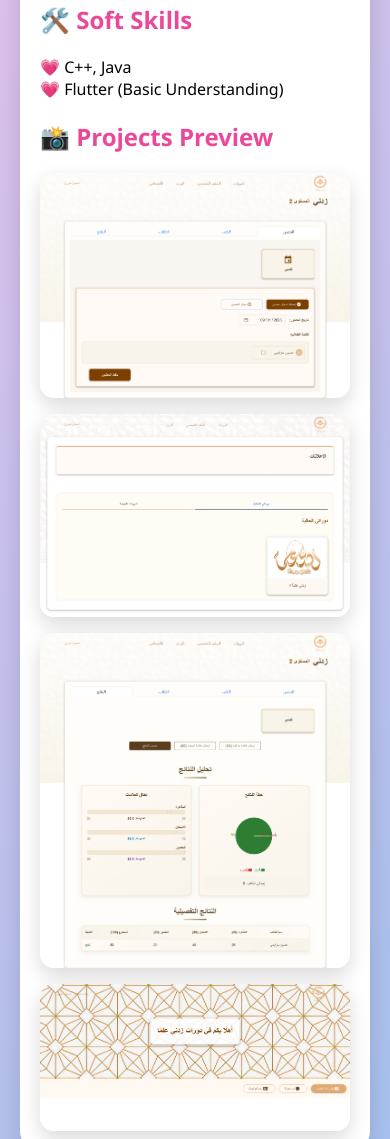
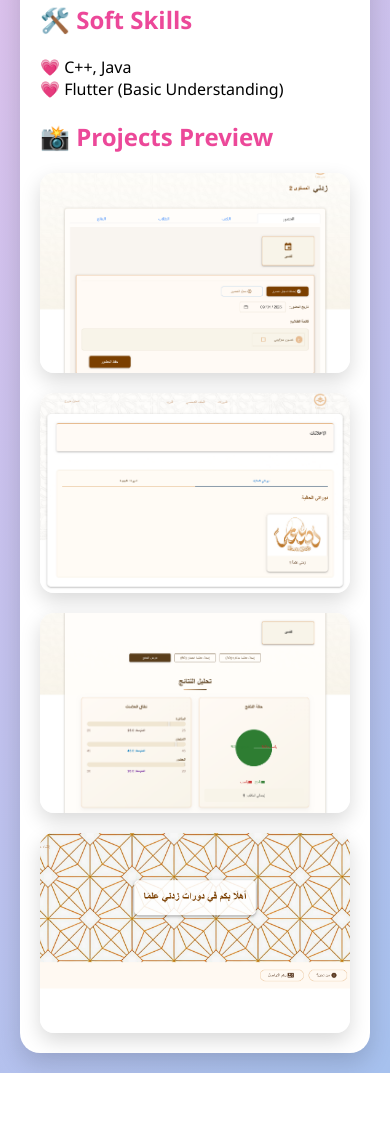
Before and after one commit to bayanwehba/bayanwehba, a plain HTML site: page index.html in a window 390 px wide. Shown: the part 885-2024 px from the top of the page. After the commit the page ends 1958 px from the top, so only its background shows below. Drawn offline with Linux system fonts and the light colour scheme.

Commit message:
Update style.css

```diff
--- a/style.css
+++ b/style.css
@@ -14,6 +14,7 @@ body {
   box-shadow: 0 10px 25px rgba(0, 0, 0, 0.15);
 }
 
+/* Titles */
 h1 {
   text-align: center;
   color: #7c3aed;
@@ -42,22 +43,23 @@ ul li::before {
   content: "💗 ";
 }
 
+/* 🔥 FIXED PROJECTS GRID */
 .projects {
   display: grid;
-  grid-template-columns: repeat(auto-fit, minmax(180px, 1fr));
-  gap: 16px;
+  grid-template-columns: 1fr 1fr; /* لابتوب: صورتين جنب بعض */
+  gap: 20px;
   margin-top: 20px;
 }
 
 .projects img {
   width: 100%;
-  max-width: 100%;
-  height: auto;
-  object-fit: cover;
+  height: 180px;       /* حجم ثابت */
+  object-fit: cover;   /* قص ذكي */
   border-radius: 14px;
   box-shadow: 0 8px 20px rgba(0, 0, 0, 0.15);
 }
 
+/* 📱 موبايل */
 @media (max-width: 768px) {
   .container {
     margin: 20px;
@@ -65,13 +67,11 @@ ul li::before {
   }
 
   .projects {
-    grid-template-columns: repeat(auto-fit, minmax(140px, 1fr));
+    grid-template-columns: 1fr; /* صورة تحت صورة */
   }
-}
 
-@media (max-width: 480px) {
-  .projects {
-    grid-template-columns: 1fr;
+  .projects img {
+    height: 200px;
   }
 }
 
```
